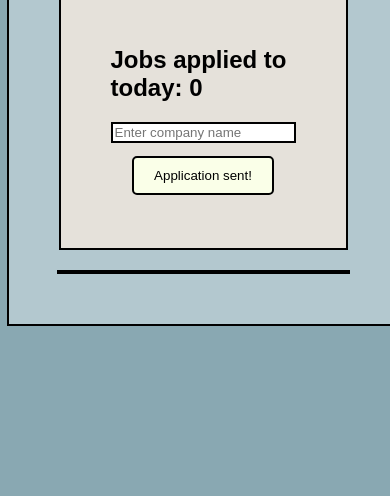
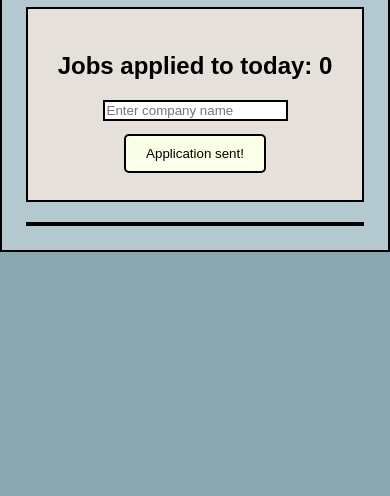
Before and after one commit to Gauri-Moghe/JobTracker, a plain HTML site: page index.html in a window 390 px wide. Shown: the part 364-860 px from the top of the page. Drawn offline with Linux system fonts and the light colour scheme.

Commit message:
Adding mobile screen responsiveness

```diff
--- a/index.html
+++ b/index.html
@@ -1,4 +1,4 @@
-<!DOCTYPE html>
+<!-- <!DOCTYPE html>
 <html lang="en">
   <head>
     <title id="title">Job Tracker</title>
@@ -20,3 +20,31 @@
     <script src="script.js"></script>
   </body>
 </html>
+ -->
+
+ <!DOCTYPE html>
+<html lang="en">
+  <head>
+    <title id="title">Job Tracker</title>
+    <meta charset="UTF-8" />
+    <meta name="viewport" content="width=device-width, initial-scale=1.0" />
+    <link rel="stylesheet" href="styles.css" />
+  </head>
+
+  <body>
+    <div class="outside">
+
+      <h1>Job Application Tracker</h1>
+      <div class="inside">
+        <h2>Jobs applied to today: <span id="jobCounter">0</span></h2>
+        <input id="companyInput" type="text" placeholder="Enter company name" />
+        <button id="incrementButton">Application sent!</button>
+      </div>
+
+
+      <div class="log" id="applicationLog"></div>
+    </div>
+
+    <script src="script.js"></script>
+  </body>
+</html>
--- a/styles.css
+++ b/styles.css
@@ -1,36 +1,50 @@
+/* ─────────────────────────────────────
+   GLOBAL + CENTRING
+────────────────────────────────────── */
 body{
-    background-color:rgb(137, 168, 178);
+  background-color: rgb(137, 168, 178);
   color: black;
   font-family: Arial, sans-serif;
-    display:flex;
+
+  display: flex;
   flex-direction: column;
   align-items: center;
   justify-content: center;
-    height: 100vh;
+
+  min-height: 100vh;          /* allows page scrolling */
   width: 100%;
-  /*   border: 2px solid black; */
+  margin: 0;
 }
 
 div{
   display: flex;
   flex-direction: column;
   align-items: center;
-
 }
 
+/* ─────────────────────────────────────
+ OUTER & INNER CARDS
+────────────────────────────────────── */
 .outside{
   background-color: rgb(179, 200, 207);
   padding: 50px;
   border: 2px solid black;
-
+  max-width: 600px;           /* tidy width on large screens */
+  width: 100%;
+  box-sizing: border-box;
 }
 
 .inside{
   background-color: rgb(229, 225, 218);
   padding: 50px;
   border: 2px solid black;
+  width: 100%;
+  box-sizing: border-box;
 }
 
+/* ─────────────────────────────────────
+ FORM CONTROLS
+────────────────────────────────────── */
 input{
   margin-bottom: 10px;
   border: 2px solid black;
@@ -44,40 +58,44 @@ body{
   cursor: pointer;
   border: 2px solid black;
   transition: 0.3s;
-
 }
 
 button:hover:enabled{
   background-color: gray;
-  /*   transform: scale(1.1); */
-  /*   box-shadow: 0 6px 10px rgba(0, 0, 0, 0.15); */
 }
 
-
-  button:active {
-    background-color:green;
+button:active{
+  background-color: green;
   box-shadow: 0 5px #6a6a6a;
   transform: translateY(4px);
 }
 
+/* ─────────────────────────────────────
+ LOG CONTAINER (grey card)
+────────────────────────────────────── */
 .log{
-    margin-top: 20px;
+  margin-top: 20px;           /* visible gap between borders */
   background-color: #7f7f7f;
   border: 2px solid black;
   color: white;
-    width: 100%;
+  width: 100%;                /* matches .inside width */
+  max-height: 40vh;           /* internal scroll if very long */
+  overflow-y: auto;
+  box-sizing: border-box;
+}
 
-  }
-  /* .log {
-              margin-top: 20px;
-              width: 80%;
-          }*/
-  .log-item {
-  /*   background: #fff; */
+.log-item{
   padding: 7px;
   margin: 5px 0;
   border-radius: 5px;
-  /*   box-shadow: 0 2px 5px rgba(0, 0, 0, 0.1);  */
   border: 2px solid black;
   width: 80%;
 }
+
+/* ─────────────────────────────────────
+ SMALL‑PHONE TWEAKS
+────────────────────────────────────── */
+@media screen and (max-width: 480px){
+  .outside,
+  .inside{ padding: 24px; }
+}
```
Lines whose indentation alone changed are shown as unchanged.
